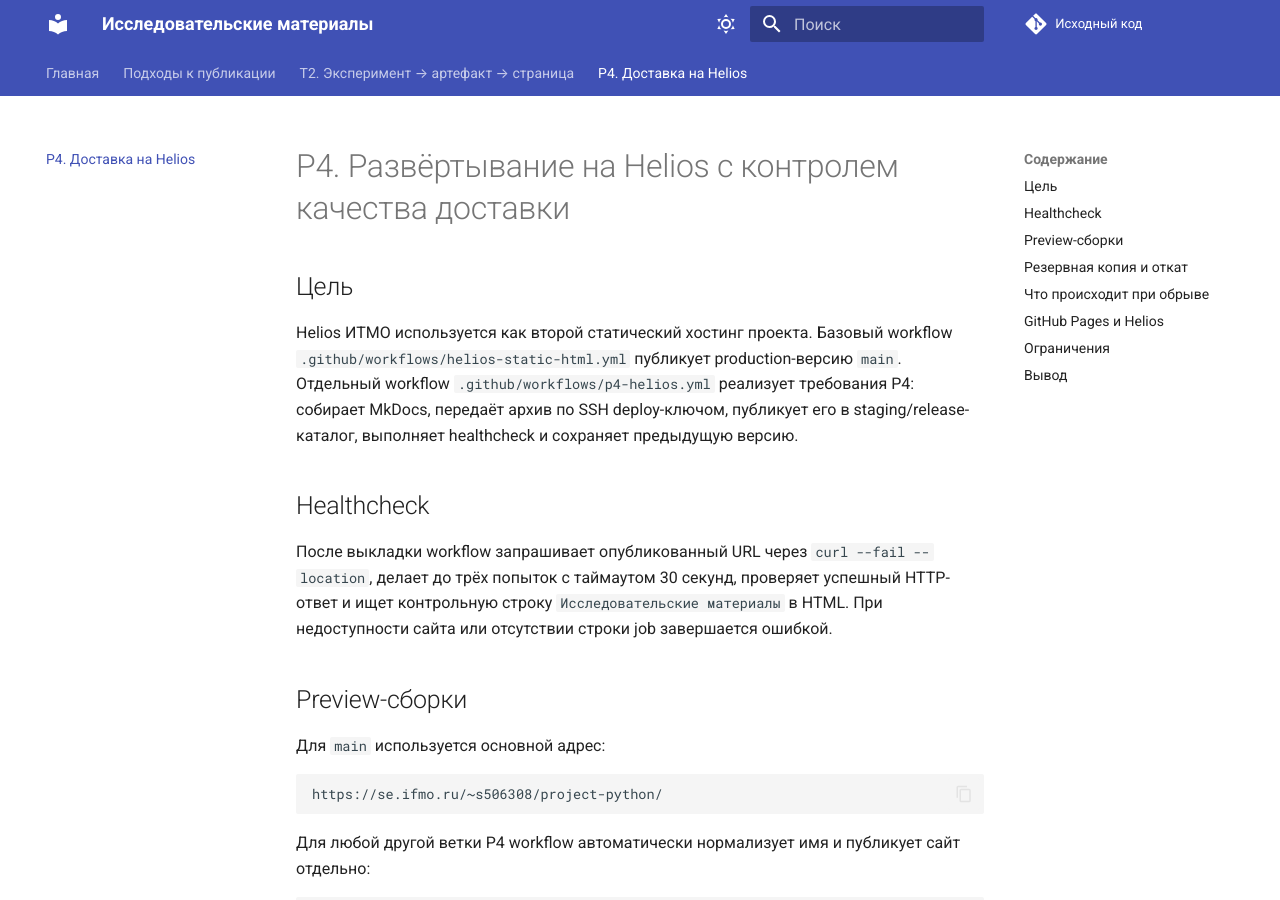
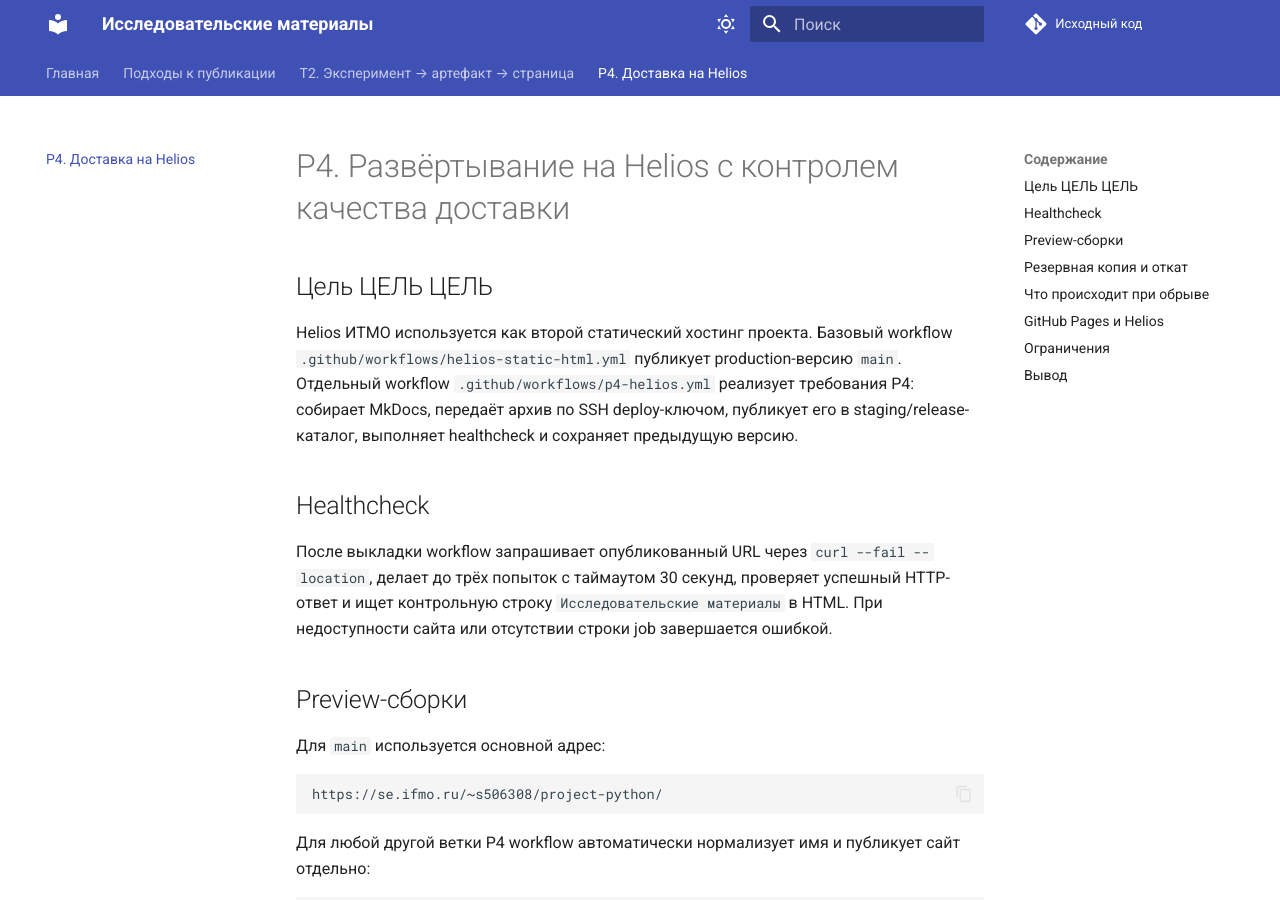
Before and after one commit to L1oneSs/project-python, an MkDocs documentation site: the page built from docs/p4.md, in a window 1280 px wide and 900 px high. Built offline with MkDocs 1.6.1 and Material for MkDocs 9.7.7, drawn with Linux system fonts in a browser that asks for light colours; comment, search, counter and statistics services are not loaded.

Commit message:
Demo preview version

```diff
--- a/docs/p4.md
+++ b/docs/p4.md
@@ -1,6 +1,6 @@
 # P4. Развёртывание на Helios с контролем качества доставки
 
-## Цель
+## Цель ЦЕЛЬ ЦЕЛЬ
 
 Helios ИТМО используется как второй статический хостинг проекта. Базовый workflow `.github/workflows/helios-static-html.yml` публикует production-версию `main`. Отдельный workflow `.github/workflows/p4-helios.yml` реализует требования P4: собирает MkDocs, передаёт архив по SSH deploy-ключом, публикует его в staging/release-каталог, выполняет healthcheck и сохраняет предыдущую версию.
 
```
